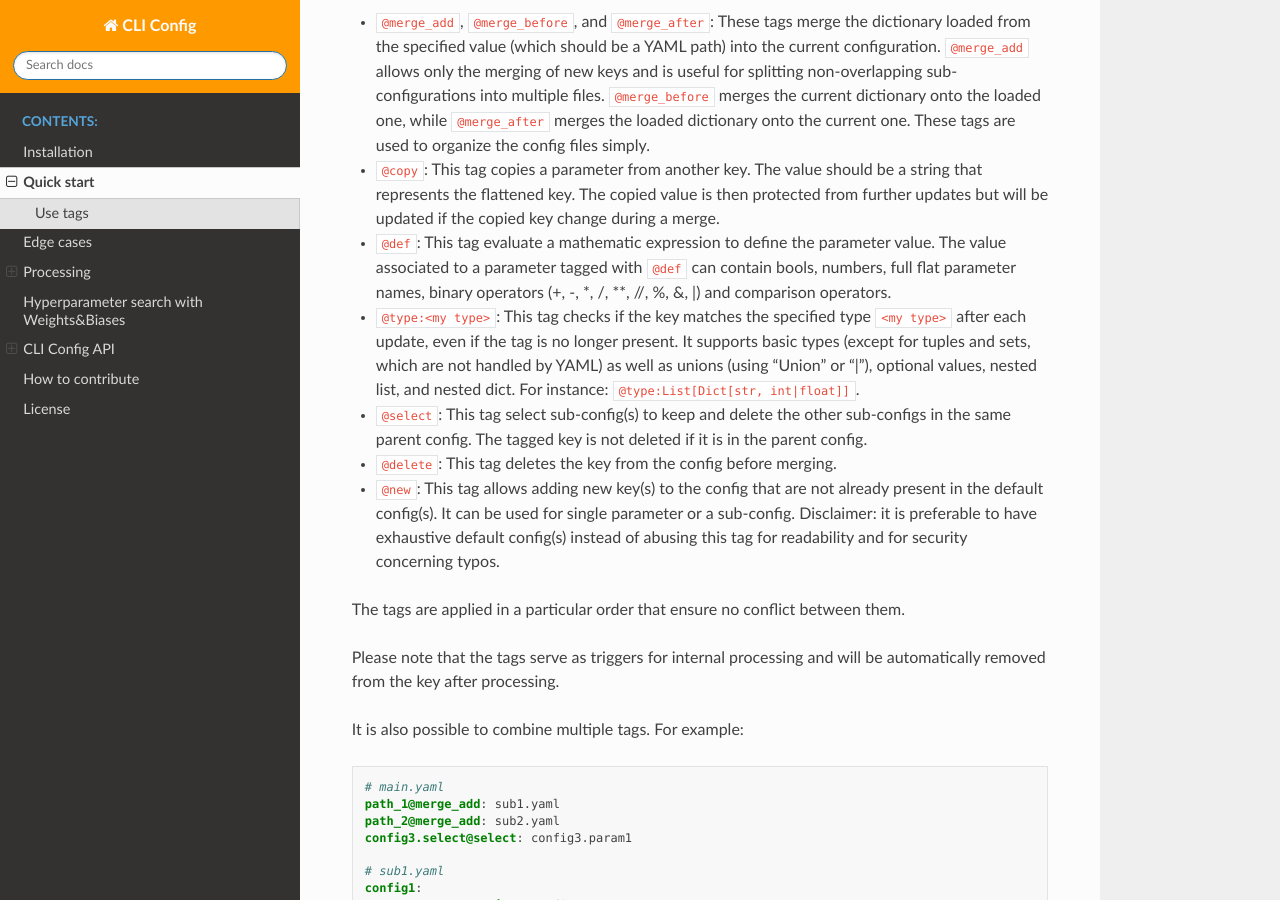
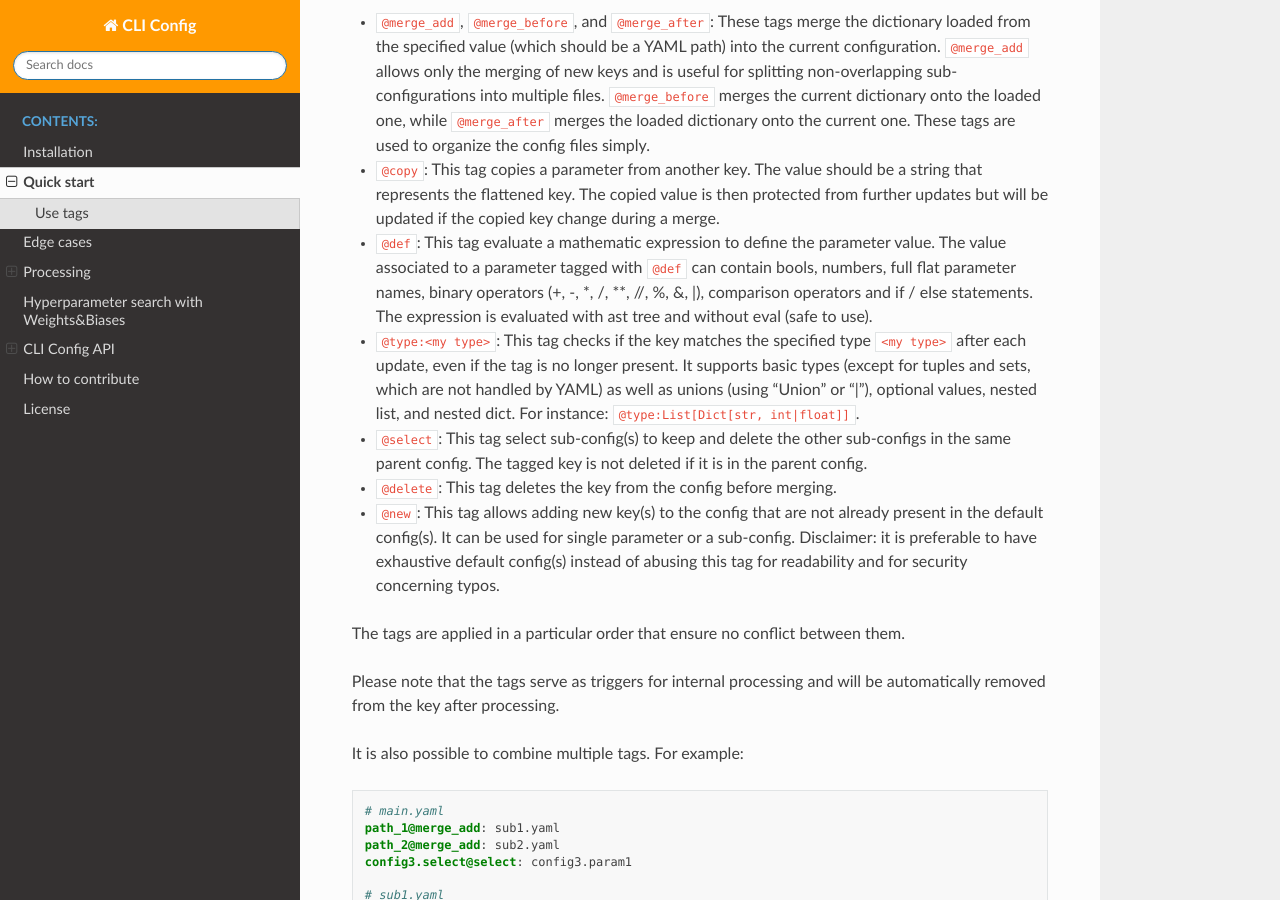
Before and after one commit to valentingol/cliconfig, a Sphinx documentation site: the page built from docs/quickstart.md, in a window 1280 px wide and 900 px high, scrolled down 2208 px. Built offline with Sphinx 7.4.7 and the Read the Docs theme 2.0.0, drawn with Linux system fonts in a browser that asks for light colours; pages that are not in the unit, such as notebooks, are missing from menus; the version number could not be read and is left out.

Commit message:
📝 Add precisions for ProcessDef

```diff
--- a/docs/quickstart.md
+++ b/docs/quickstart.md
@@ -117,8 +117,9 @@ The default tags include:
   updates but will be updated if the copied key change during a merge.
 * `@def`: This tag evaluate a mathematic expression to define the parameter value.
   The value associated to a parameter tagged with `@def` can contain bools, numbers,
-  full flat parameter names, binary operators (+, -, *, /, **, //, %, &, |)
-  and comparison operators.
+  full flat parameter names, binary operators (+, -, *, /, **, //, %, &, |),
+  comparison operators and if / else statements. The expression is evaluated with
+  ast tree and without eval (safe to use).
 * `@type:<my type>`: This tag checks if the key matches the specified type `<my type>`
   after each update, even if the tag is no longer present. It supports basic types
   (except for tuples and sets, which are not handled by YAML) as well as unions
```
